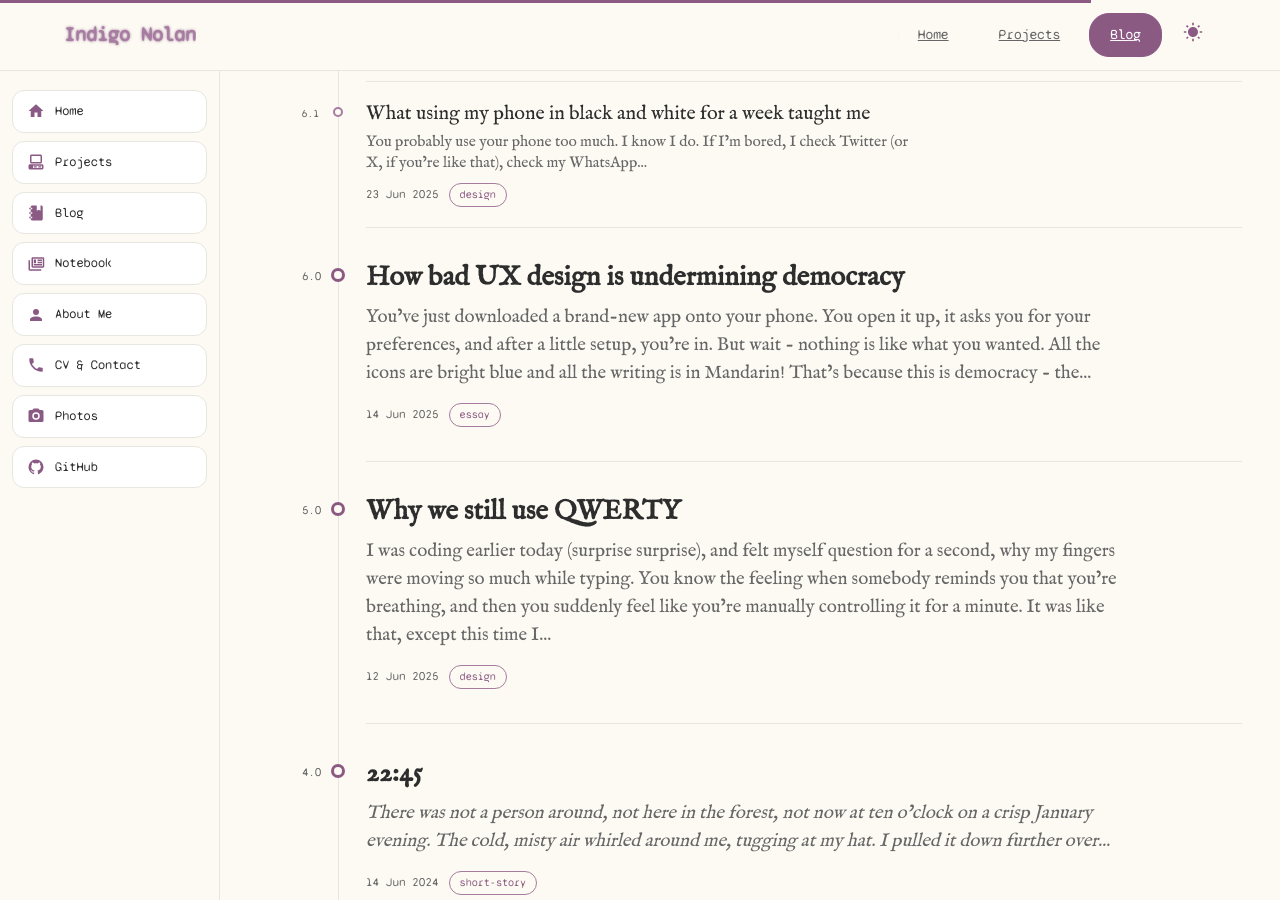
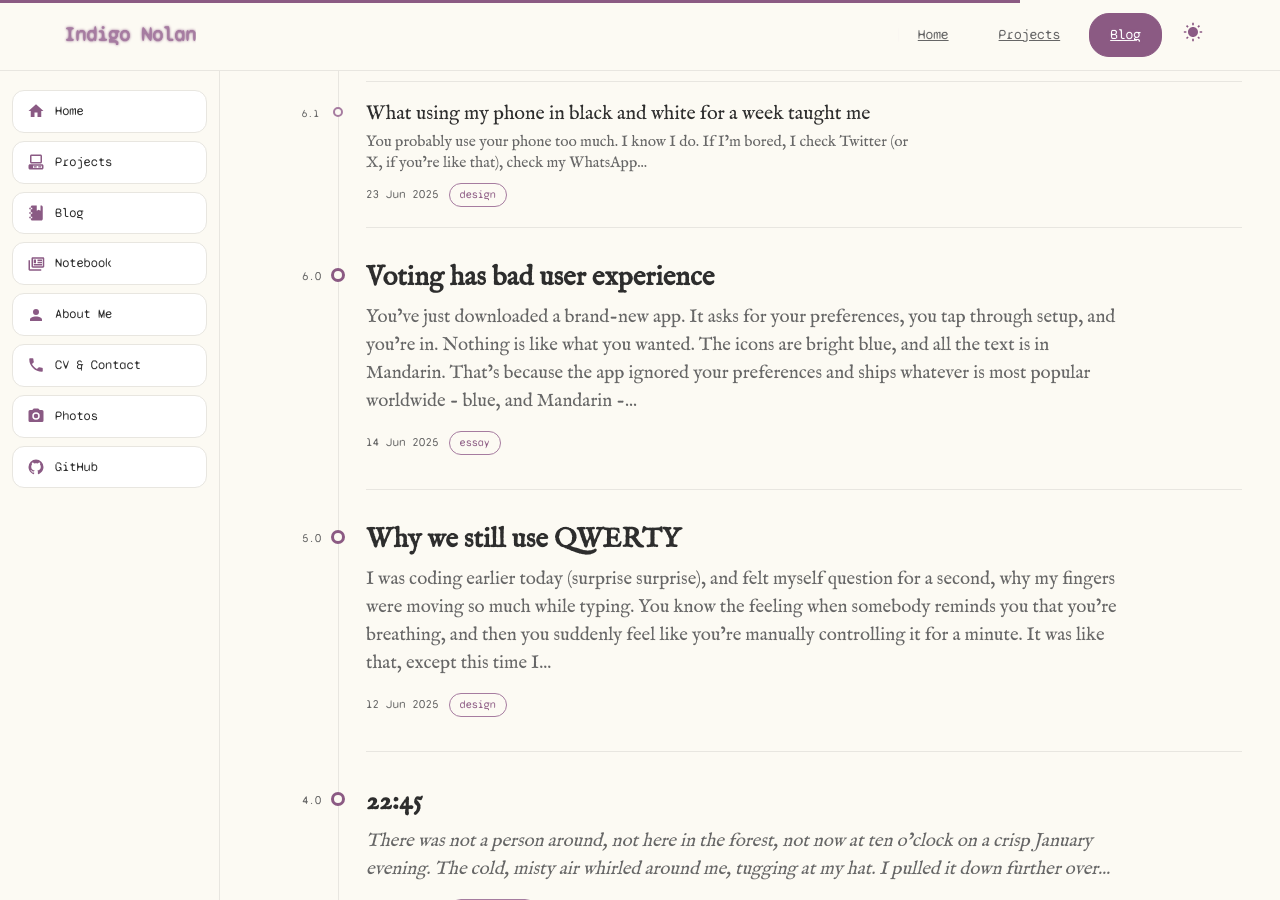
Before and after one commit to Lem0naise/website, a Jekyll site: the page built from blog.html, in a window 1280 px wide and 900 px high, scrolled down 4873 px. Built offline with Jekyll 4.4.1, drawn with Linux system fonts in a browser that asks for light colours; some web fonts are replaced; some of the changed lines change nothing that is shown.

Commit message:
Rewrite voting UX essay with new title, diagrams, and redirects.

```diff
--- a/_posts/2025-06-14-how-bad-ux-design-is-undermining-democracy.md
+++ b/_posts/2025-06-14-how-bad-ux-design-is-undermining-democracy.md
@@ -1,78 +1,91 @@
 ---
 layout: post
-title: "How bad UX design is undermining democracy"
+title: "Voting has bad user experience"
 date: 2025-06-14 14:15:00 +0100
 author: Indigo Nolan
-permalink: /blog/bad-ux-design-undermining-democracy
+permalink: /blog/voting-has-bad-user-experience
+redirect_from:
+    - /blog/bad-ux-design-undermining-democracy
+    - /blog/voting
 tags:
     - essay
 ---
-You've just downloaded a brand-new app onto your phone. You open it up, it asks you for your preferences, and after a little setup, you're in. But wait - nothing is like what you wanted. All the icons are bright blue and all the writing is in Mandarin! That's because this is democracy - the world's favourite colour is blue, and the most-spoken native language in the world is Mandarin, so that's what you get. That's what everybody gets.
 
-That's First Past the Post - the voting system behind the two most democratic countries in Europe: the United Kingdom, and Belarus[^1]. I am of course being unserious - having the same voting system as an authoritarian dictatorship is not something a single person in this country should be proud of.
+You've just downloaded a brand-new app. It asks for your preferences, you tap through setup, and you're in. Nothing is like what you wanted. The icons are bright blue, and all the text is in Mandarin. That's because the app ignored *your* preferences and ships whatever is most popular worldwide - blue, and Mandarin - so that's what everybody gets.
 
-First Past the Post is a simple system - a common reason brought up in its defence, which I will address later. Voters vote on a list of candidates, and the candidate with the most votes wins. Sounds good enough, right? Why doesn't it work? Well, to demonstrate, here is an example I made.
+That's First Past the Post - the voting system behind the United Kingdom, and Belarus[^1] (famously democratic). Having the same voting system as an authoritarian dictatorship is not something a single person in this country should be proud of.
 
-![](/assets/imgs/fptp1.svg) Here, 53% of the country supports either Louis or Sam, and 47% of the country supports either Caroline or Ronald.
+The system is simple - a common defence which I will address later. Voters vote on a list of candidates, and the candidate with the most votes wins. Sounds good enough, right? Well, to demonstrate why it's not, here is an example I made.
 
-## The Disastrous Concept of Tactical Voting
+![](/assets/imgs/fptpelec1.svg) Let's say everybody votes for the candidate they truly want. Here, Caroline wins the seat, with 32% of the vote. A combined total of 58% voted for Louis or Sam, and yet ended up with Caroline.
 
-Louis knows he can't win without Sam's supporters. So, Louis and his team encourage "Tactical Voting" - that is, many of Sam's supporters should vote for Louis, to stop Caroline from winning. They claim, "Sam can't win here, it's a race to stop Caroline!" Caroline's supporters will do the exact same with Ronald's supporters. This usually works more effectively on the left wing of politics, especially in the UK, and now Louis is elected over Caroline! The problem, however, is the picture this paints. You'll end up with an election result resembling something like:
+To fix this, we invented 'tactical voting'.
 
-![](/assets/imgs/fptp2.svg)
+##  Tactical Voting
 
-which as we've established above, does _not_ represent the true wishes of the voters. While a larger proportion of the public actually support Sam, you can't see this in the election results, and it seems they are significantly less popular! You'll end up under-estimating candidates who have a lower chance of winning, and it will inevitably slide towards a two-party system, as we see in the US and the UK today.
+Louis knows he can't win without Sam's supporters. So, Louis and his team encourage "Tactical Voting" - that is, many of Sam's supporters should vote for Louis, to stop Caroline from winning. They claim, "Sam can't win here, it's a race to stop Caroline!" Caroline's supporters will do the exact same with Ronald's supporters. The problem, however, is the picture this paints. You'll end up with an election result resembling something like:
 
-Tactical voting saw a huge rise in name recognition over the July 2024 UK election, with websites such as tactical.vote[^2] and stopthetories.vote[^3] saying it was the only way to stop the Tory party or Reform. Don't get me wrong - tactical voting 'works'. It often prevents, temporarily, the bad candidates from getting in. But then what? You haven't stopped the rise in popularity of the bad candidates, all you have done is cripple the good voters by forcing them to compromise and vote for a candidate they don't truly believe in.
+![](/assets/imgs/fptpelec2.svg)
 
-## People Who End Up Not Voting
+This 'fixes' the winner - Louis now wins the seat over Caroline. But while a much larger proportion than 6% of the public actually support Sam, you can't see this in the election results, and it seems they are significantly less popular! This means you'll end up under-estimating candidates who have a lower chance of winning, which is a self-fulfilling cycle. This election result is exactly what Louis needs to claim it is a two-horse race the next time, and it will tend towards a two-party system, as we see in the US and the UK.
 
-
-Because of this depressing atmosphere where you're eternally forced to compromise and give up the values you believe in, it's understandable that some people will resign themselves to not vote. Whether it is because they believe their vote "does not count", or they "don't believe in the system" and want to protest it, I think this is misguided.
-
-People who refuse to talk about things because they're 'political' are, in my view, like people who complain about bugs in apps without submitting bug reports to the developers. It is often said that 'if you don't do politics, politics will do you', and I believe this strongly. If you use the roads in your country, if you've been to a hospital in your life, if you've been to school, if you have children, relatives, anyone who receives any benefits, you need to care about politics. If you do not vote, but you proceed to complain, you can surely see the misalignment of logic present there.
-
-So, I believe we need compulsory voting. If citizens are given the ability to opt out of voting (as in the UK or the US), this will often be exercised by people too busy or too apathetic to vote. This includes single mothers busy with childcare, workers with busy shifts, and many other vulnerable demographics who would find it hard to take time out of their day to vote. The day of the election should be a national holiday to ensure everybody who wants to vote is able to, and voting should be compulsory and strongly encouraged. This way, the current demographic of retired people who routinely vote, can finally be joined by the working-class and younger population.
-
-We also need to rid ourselves of this stigma that 'politics' is a dirty word. It doesn't have to be all corruption, complicated policy talks, and detailed debates. Politics, for most people, is simply a game of empathy. If you care about other people, the more you will discover other people care about you - if you are apathetic, don't vote, and are disengaged, the more you will become socially isolated. It is true that the system fails many people. But many more have the opportunity to participate in one of the greatest human inventions - democracy.
-
-And it is for this crucial reason we need to show people that their votes count. First Past the Post creates this toxic atmosphere and sense that your vote is 'wasted'. And they're right - your vote has the potential to be wasted however you vote under FPTP, even if you vote tactically. This is _terrible user experience design._ What is the point of a system where the majority of users' input ends up being wasted?[^4]
+Tactical voting saw a huge rise in name recognition over the July 2024 UK election, with websites such as tactical.vote[^2] and stopthetories.vote[^3] saying it was the only way to stop the Conservatives or Reform UK. Don't get me wrong - tactical voting 'works'. It often prevents, temporarily, candidates from getting in. But then what? You haven't stopped the rise in popularity of other candidates, all you have done is depress voters by forcing them to compromise and vote for a candidate they don't truly believe in.
 
 After the 2024 election in the UK, 6 out of 10 citizens were represented by an MP they did not vote for.[^5] This is clearly unsustainable.
 
 ![](https://www.fairvote.ca/wp-content/uploads/2024/07/UK-Election-2024.png)
 
+## People Who End Up Not Voting
+
+Because of this depressing atmosphere where you're eternally forced to compromise and give up the values you believe in, it's understandable that some people will resign themselves to not vote.
+
+I stand by the saying 'if you don't do politics, politics will do you'. If you use the roads, if you've been to a hospital, if you've been to school, if you have children, relatives, anyone who receives any benefits, 'politics' is something you participate in every day.
+
+I believe we need compulsory voting. If citizens are given the ability to not show up to vote (as in the UK or US), this will be exercised by people too busy or apathetic to vote. This includes people with caring responsibilities, workers with busy shifts, and many other vulnerable demographics who would find it hard to take time out of their day to vote. The day of the election should be a national holiday to ensure everybody who wants to vote is able to. This way, the current demographic of retired people who routinely vote can finally be joined by the working-class and younger population. And if you really hate the establishment, you can always spoil your ballot.
+
+We have the opportunity to participate in one of the greatest human inventions - democracy. And it is for this crucial reason we need to show people that their votes count. First Past the Post creates this toxic atmosphere and sense that your vote is 'wasted'. This is _terrible user experience._ What is the point of a system where the majority of users' input ends up being wasted?[^4]
+
 ## So, What Are The Alternatives?
 
-Well, there's proportional representation. Proportional representation isn't one specific voting ruleset - it's the general idea that a parliament should be representative of the people who elected it. Proportional representation, as a concept, should be what living in a democracy means. It means that your interests are represented 'proportionally'. If 30% of users want light mode and 70% want dark mode, 30% of users get a light mode app, and 70% of users get a dark mode app. If 30% of voters vote for Party A, and 70% of voters vote for Party B, then the parliament should be roughly in that proportion.
+Well, there's proportional representation. Proportional representation isn't one specific voting ruleset - it's the general idea that a parliament should be representative of the people who elected it. Proportional representation, as a concept, should be what living in a democracy means. It means that your interests are represented 'proportionally'. If 30% of users want light mode and 70% want dark mode, 30% of users get light mode, and 70% of users get dark mode. If 30% of voters vote for Party A, and 70% of voters vote for Party B, then the parliament should be roughly in that proportion.
+
+But, I hear you say, the problem with this system is you lose your local MP! Worry not, various countries have come up with various solutions for this.
 
 ### The German System (Mixed Member Proportional)
 
 In Germany, when voting for the members of the Bundestag (Parliament), voters have _two_ votes. The first vote is for your local candidate, who is usually associated with a party. The second vote is for a 'Party List' - there's no local candidates here, you just place a single vote for a party.
 
-A German ballot card:
 
 ![A German ballot card](https://upload.wikimedia.org/wikipedia/commons/c/c5/Bundestagswahl2005_stimmzettel_small.jpg)
-
+A German ballot card
+{: .caption}
 
 
 The system used for the 'first' vote is, admittedly, First Past the Post. This way, voters still get a local representative from their region / constituency. With a purely proportional system, you'd lose the aspect of a local MP, and this is how Germany prevents this issue.
 
-The key to the German system however is the second vote. Any party that received at least 5 percent of the vote (electoral threshold) receives representation in the Bundestag, representative to the vote share they received[^6]. The local wins based on the first vote are then scaled using the second vote to attempt to increase proportionality and fairness.
+The key to the German system however is the second vote. Any party that received at least 5 percent of the vote (electoral threshold) receives representation in the Bundestag, in proportion to the vote share they received[^6]. The list vote sets overall party seat totals, and constituency winners take seats within that total.
 
-This way, even if you want to do [tactical voting](#tactical-voting) locally to prevent a bad candidate from winning, you can still also vote for your preferred party without worrying about "wasting" your vote.
+This way, even if you want to do [tactical voting](#tactical-voting) locally to prevent a candidate from winning, you can still also vote for your preferred party without worrying about "wasting" your vote.
 
-This system is known as Mixed Member Proportional, and is used in countries like Germany, Hungary, New Zealand, and Korea. Variations of it, such as Parallel Voting, where often 50% of MPs are elected via First Past the Post, and the other 50% are elected via Party List Proportional, are used in countries like Ukraine, Italy, Japan, the Philippines, Russia, and Lithuania.
+This system is known as Mixed Member Proportional, and is used in countries like Germany, New Zealand, and Korea. Variations of it, such as Parallel Voting, where often 50% of MPs are elected via First Past the Post, and the other 50% are elected via Party List Proportional, are used in countries like Ukraine, Italy, Japan, and Lithuania.
 
 ### Scotland and Wales
 
 It's not just dozens of countries internationally though - both Scotland and Wales use the "Additional Member System (AMS)" for their parliaments, which is a type of Mixed Member Proportional, where voters get two votes _(Wales will soon switch to an even more proportional system)._[^7] Not only that, the London Assembly uses the same system!
 
+Now, I hear you protest again, this is still essentially FPTP - just with a little proportional add-on taped to the top! If we really want to move past FPTP, the Irish have the solution.
+
 ### The Irish System (Single Transferable Vote)
 
 In Ireland, voters use the Single Transferable Vote (STV) system — a model often praised for being one of the fairest and most representative. Here's how it works: instead of choosing just one candidate, voters rank them in order of preference — 1st, 2nd, 3rd, and so on. If you've been following the news lately, this is similar to the Ranked Choice Voting model used in the New York Mayoral Primary[^8].
 
+![A Sankey Diagram of STV transfer for Louis](/assets/imgs/sankey.svg)
+An example of Ranked Choice applied to our simulation:
+{: .caption}
+
+
 In Single Transferable Vote however, unlike Ranked Choice where there is only one Mayor to elect, each constituency elects multiple representatives. Candidates must reach a minimum quota of votes to get elected, and if they reach that quota, their surplus votes are given to other candidates based on the voter's ranking card. The candidates with the fewest votes are also eliminated and their votes are redistributed.
+
 
 The result? A much better user experience for the voters. Fewer 'wasted' votes, better representation, and drastically reduced pressure to vote tactically. If your favourite candidate doesn't make it, your vote still counts. This also, coincidentally, makes for a much friendlier campaigning environment. If you're canvassing for Sam, and you meet a voter who prefers Louis, you don't have to argue with them - you can say: _"Amazing! I love Louis too! Rank Louis #1, and then you can rank Sam #2!"_ This will ensure voters who want to vote for Sam can do so, knowing that their votes will flow to Louis in the case it comes down to a two-horse race between Louis and Caroline.
 
@@ -80,32 +93,30 @@
 
 ## But Aren't These Systems More Complicated?
 
-A common argument for First Past the Post is: _"It's simple. Voters don't want to be taught anything else."_ But simplicity is not the same as usability - think about when you're trying to find an option in a help centre or a settings menu, and it's just not there. Sometimes websites have sleek, minimalist navigation options, and hide complicated settings deep down for the sake of "simplicity" - but this often makes for bad user experience, if the options are frequently needed. Furthermore, voters recognise and reject[^10] the distorting effect of First Past the Post, with a majority supporting PR - only 26% want to retain the current system. Reform of the system is frequently mentioned in the top five most important issues to voters.[^11]
+A common argument for First Past the Post is: _"It's simple. Voters don't want to be taught anything else."_ But simplicity is not the same as usability - think about when you're trying to find an option in a help centre or a settings menu, and it's just not there. Sometimes websites have sleek, minimalist navigation options, and hide complicated settings deep down for the sake of "simplicity" - but this often makes for bad user experience, if the options are frequently needed. Furthermore, voters recognise and reject[^10] the distorting effect of First Past the Post, with a majority supporting PR - only 26% want to retain the current system. Reform of the voting system is ranked second among suggested democratic reforms in the UK. [^11]
 
 As any good designer knows, the real goal is clarity and usability, not just minimalism. STV and proportional systems might seem more complex on the surface, but they produce results that make a lot more intuitive sense to voters. That's the difference between modern calculator apps and the abacus - one is simpler, but the other is clearly more functional - and it is the key to voters' disillusionment in the UK electoral system.
 
 Each implementation of proportional representation has its own quirks. Mixed Member Proportional is only half proportional - but it makes this sacrifice to provide citizens with a local MP, something in which pure proportional representation fails. STV requires multiple representatives for each region to be ideally proportional - something voters in Ireland are used to, but may not be intuitive to everybody. No system is quite perfect - but we have to keep trying.
 
-## Design Democracy Like You'd Design an App
+## Let's Design a Better Democracy
 
-If we designed our democratic system like we design good apps, First Past the Post wouldn't even survive the first usability test. Too many dead ends, too little feedback, too little user choice.
+If we designed our democratic system like we design other things, First Past the Post wouldn't even survive the first usability test. Too many dead ends, too little feedback, too little user choice.
 
 We'd look for better systems. Systems that have user intent and feedback built into them naturally. With fallback mechanisms (like second preferences), responsive outcomes (like proportional representation), and better error tolerance (like how MMP avoids total domination by one party.)
 
-Especially in the case of voting being made compulsory, the systems need to make sense to every single person who is trying to use them - but that doesn't mean dumb them down. It means make sure people's votes matter, and make sure voters don't feel like they're being ignored.
+The future of voting is a design problem, not a political problem. And we deserve better design.[^12] [^13]
 
-The future of voting isn't just a political problem, in my view. It's design. And we deserve better design.[^12] [^13]
-
-[^1]: <https://freedomhouse.org/country/belarus>
-[^2]: <https://tactical.vote>
-[^3]: <https://stopthetories.vote>
-[^4]: <https://www.fairvote.ca/07/07/2024/uk-election-first-past-the-post/>
-[^5]: <https://makevotesmatter.org.uk/>
-[^6]: <https://en.wikipedia.org/wiki/Sainte-Lagu%C3%AB_method>
-[^7]: <https://theconversation.com/wales-is-overhauling-its-democracy-heres-whats-changing-256640>
-[^8]: <https://vote.nyc/page/ranked-choice-voting>
-[^9]: <https://electoral-reform.org.uk/in-ireland-it-actually-feels-like-my-vote-makes-a-difference/>
-[^10]: <https://post.parliament.uk/elections-and-their-reform/>
-[^11]: <https://www.pewresearch.org/global/2024/03/13/electoral-reform-and-direct-democracy/>
-[^12]: <https://electoral-reform.org.uk/>
-[^13]: <https://makevotesmatter.org.uk/>
+[^1]: <https://freedomhouse.org/country/belarus> On paper has FPTP constituency contests
+[^2]: <https://tactical.vote> Constituency-by-constituency tactical voting guide for the 2024 UK election
+[^3]: <https://stopthetories.vote> Another 2024 tactical voting site aimed at stopping the Conservatives / Reform
+[^4]: <https://www.fairvote.ca/07/07/2024/uk-election-first-past-the-post/> On the 2024 UK election: Labour won ~63% of seats on ~34% of the vote; most ballots elected nobody
+[^5]: <https://makevotesmatter.org.uk/> UK campaign for proportional representation; source for the “6 in 10” figure after 2024
+[^6]: <https://en.wikipedia.org/wiki/Sainte-Lagu%C3%AB_method> The formula Germany (and others) use to turn party-list vote shares into seats
+[^7]: <https://theconversation.com/wales-is-overhauling-its-democracy-heres-whats-changing-256640> From 2026 the Senedd drops AMS for a closed-list proportional system
+[^8]: <https://vote.nyc/page/ranked-choice-voting> Official NYC explainer for ranked-choice / preferential voting
+[^9]: <https://electoral-reform.org.uk/in-ireland-it-actually-feels-like-my-vote-makes-a-difference/> ERS interview with a voter comparing Irish STV to UK FPTP
+[^10]: <https://post.parliament.uk/elections-and-their-reform/> UK Parliament POST note; cites YouGov finding 45% prefer PR vs 26% keep FPTP
+[^11]: <https://www.pewresearch.org/global/2024/03/13/electoral-reform-and-direct-democracy/> Pew: electoral reform ranked in the top five issues in 7 of 24 countries, and 2nd in the UK
+[^12]: <https://electoral-reform.org.uk/> Electoral Reform Society — UK campaign for fairer voting systems
+[^13]: <https://makevotesmatter.org.uk/> Make Votes Matter — UK campaign for proportional representation
```
Also changed, not shown: assets/imgs/fptpelec1.svg (added), assets/imgs/fptpelec2.svg (added), assets/imgs/sankey.svg (added).
